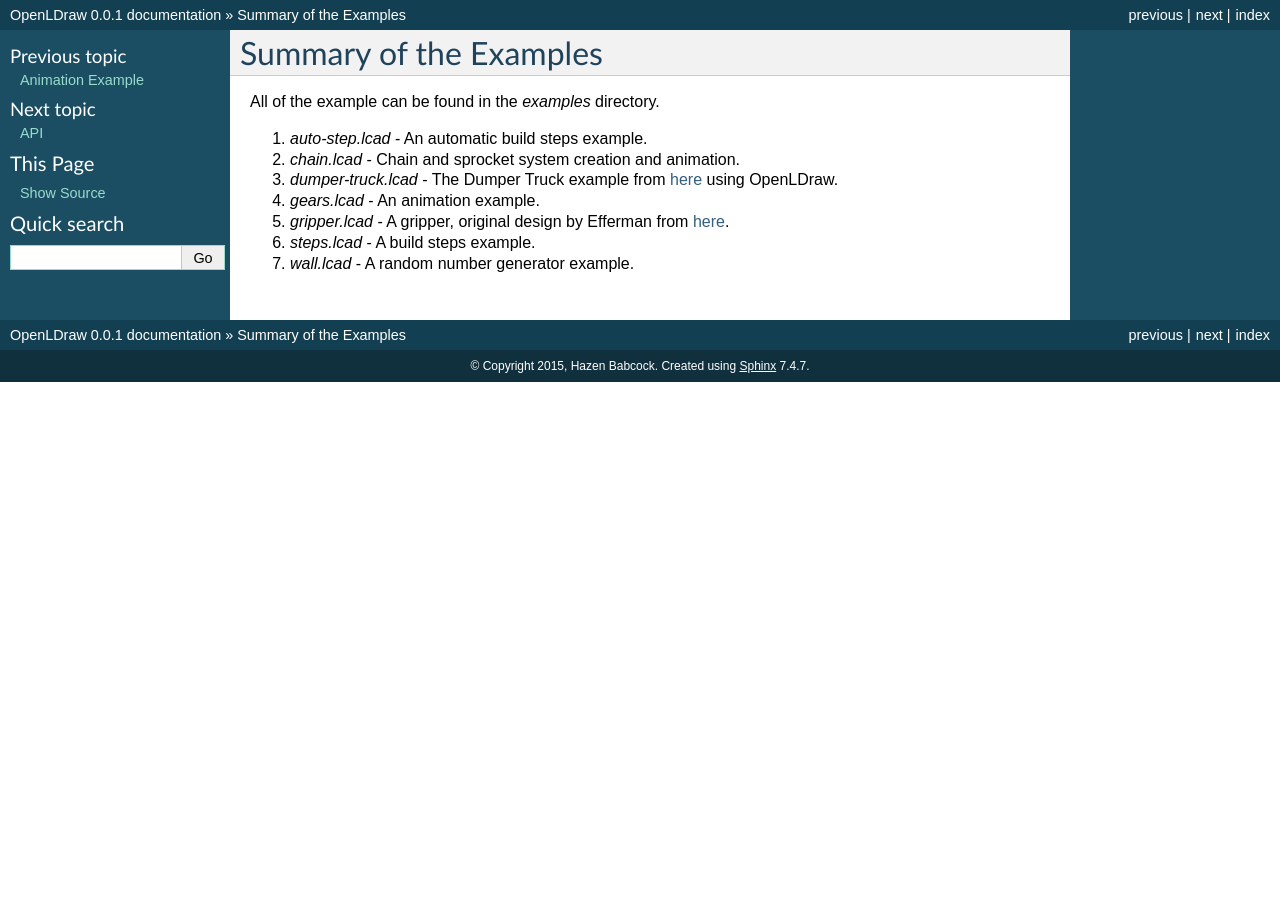
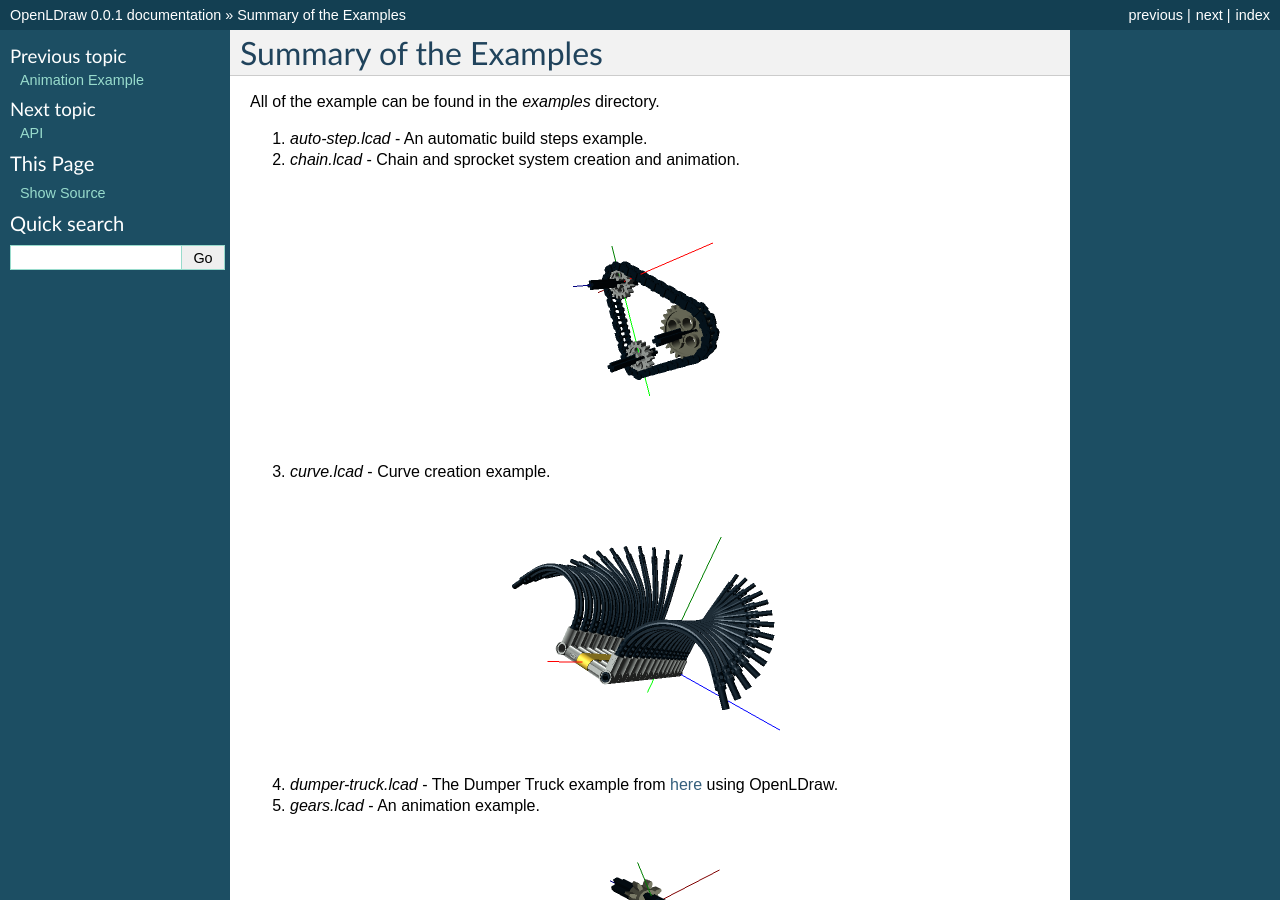
Before and after one commit to HazenBabcock/opensdraw, a Sphinx documentation site: the page built from docs/source/examples_list.rst, in a window 1280 px wide and 900 px high. Built offline with Sphinx 7.4.7, drawn with Linux system fonts in a browser that asks for light colours.

Commit message:
Add curve example. Add pictures for some of the examples.

```diff
--- a/docs/source/examples_list.rst
+++ b/docs/source/examples_list.rst
@@ -5,8 +5,28 @@ All of the example can be found in the *examples* directory.
 
 1. *auto-step.lcad* - An automatic build steps example.
 2. *chain.lcad* - Chain and sprocket system creation and animation.
-3. *dumper-truck.lcad* - The Dumper Truck example from `here <http://www.holly-wood.it/mlcad/basic1-en.html>`_ using OpenLDraw.
-4. *gears.lcad* - An animation example.
-5. *gripper.lcad* - A gripper, original design by Efferman from `here <http://www.brickshelf.com/cgi-bin/gallery.cgi?i=5724663>`_.
-6. *steps.lcad* - A build steps example.
-7. *wall.lcad* - A random number generator example.
+
+.. figure:: chain.png
+   :scale: 50%
+
+3. *curve.lcad* - Curve creation example.
+
+.. figure:: curve.png
+   :scale: 50%
+
+4. *dumper-truck.lcad* - The Dumper Truck example from `here <http://www.holly-wood.it/mlcad/basic1-en.html>`_ using OpenLDraw.
+5. *gears.lcad* - An animation example.
+
+.. figure:: gears_00001.png
+   :scale: 50%
+
+6. *gripper.lcad* - A gripper, original design by Efferman from `here <http://www.brickshelf.com/cgi-bin/gallery.cgi?i=5724663>`_.
+
+.. figure:: gripper.png
+   :scale: 50%
+
+7. *steps.lcad* - A build steps example.
+8. *wall.lcad* - A random number generator example.
+
+.. figure:: wall.png
+   :scale: 50%
```
